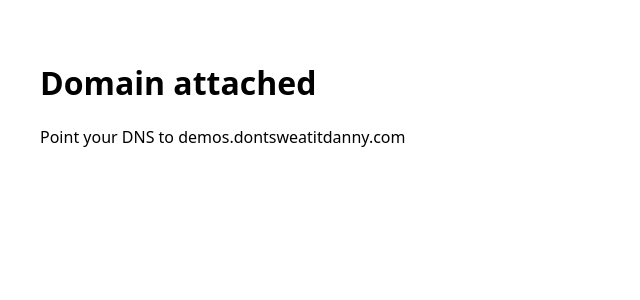
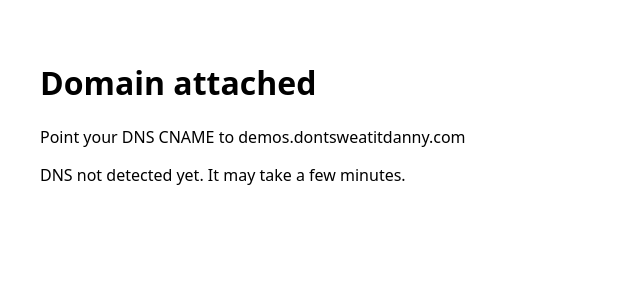
Before and after one commit to dontsweatitdannyllc/danny-demo-platform, a Next.js app: page /t/1/provision in a window 1280 px wide. Both pictures are taken after a click on the button "Attach domain". Shown: the top 300 px of the page, without its empty margins (0-640 px from the left). Built offline with nearby package versions, Linux system fonts and the light colour scheme; no server answers.

Commit message:
feat: DNS verification endpoint and provisioning domain verification UI

```diff
--- /dev/null
+++ b/src/app/api/domain/verify/route.ts
@@ -0,0 +1,21 @@
+import { NextResponse } from 'next/server'
+import dns from 'dns/promises'
+
+export async function GET(req: Request) {
+  const { searchParams } = new URL(req.url)
+  const domain = searchParams.get('domain')
+
+  if (!domain) {
+    return NextResponse.json({ error: 'missing domain' }, { status: 400 })
+  }
+
+  try {
+    const records = await dns.resolveCname(domain)
+
+    const valid = records.some(r => r.includes('dontsweatitdanny'))
+
+    return NextResponse.json({ verified: valid, records })
+  } catch (err: any) {
+    return NextResponse.json({ verified: false, error: err.message })
+  }
+}
--- a/src/app/t/[tenant]/provision/page.tsx
+++ b/src/app/t/[tenant]/provision/page.tsx
@@ -5,6 +5,7 @@
 export default function ProvisionPage({ params }: any) {
   const [domain, setDomain] = useState('')
   const [done, setDone] = useState(false)
+  const [verified,setVerified]=useState(false)
 
   const attachDomain = async () => {
     const slug = params.tenant
@@ -15,6 +16,9 @@
       body: JSON.stringify({ slug, domain }),
     })
 
+
+    const v=await fetch('/api/domain/verify?domain='+domain).then(r=>r.json())
+    setVerified(v.verified)
     setDone(true)
   }
 
@@ -22,7 +26,8 @@
     return (
       <div style={{ padding: 40 }}>
         <h1>Domain attached</h1>
-        <p>Point your DNS to demos.dontsweatitdanny.com</p>
+        <p>Point your DNS CNAME to demos.dontsweatitdanny.com</p>
+        {verified ? <p style={{color:'green'}}>Domain verified ✅</p> : <p>DNS not detected yet. It may take a few minutes.</p>}
       </div>
     )
   }
```
